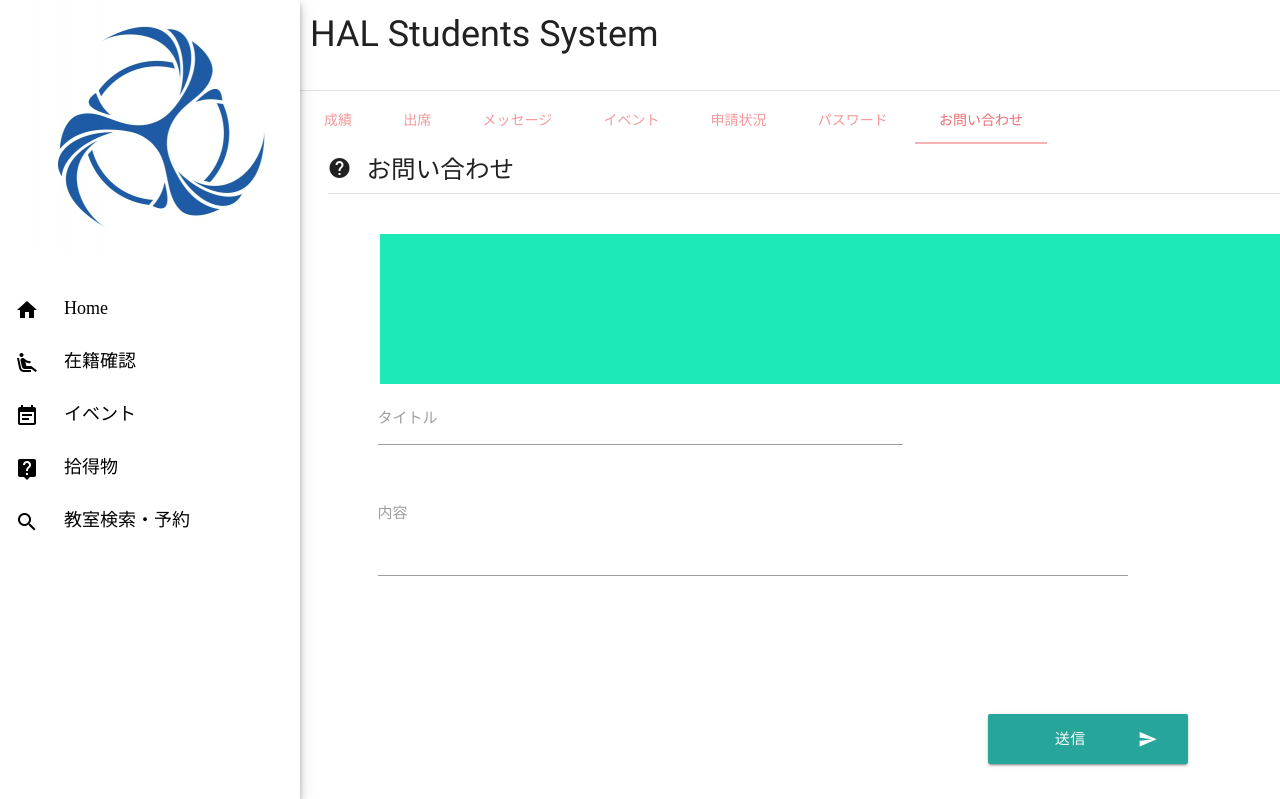
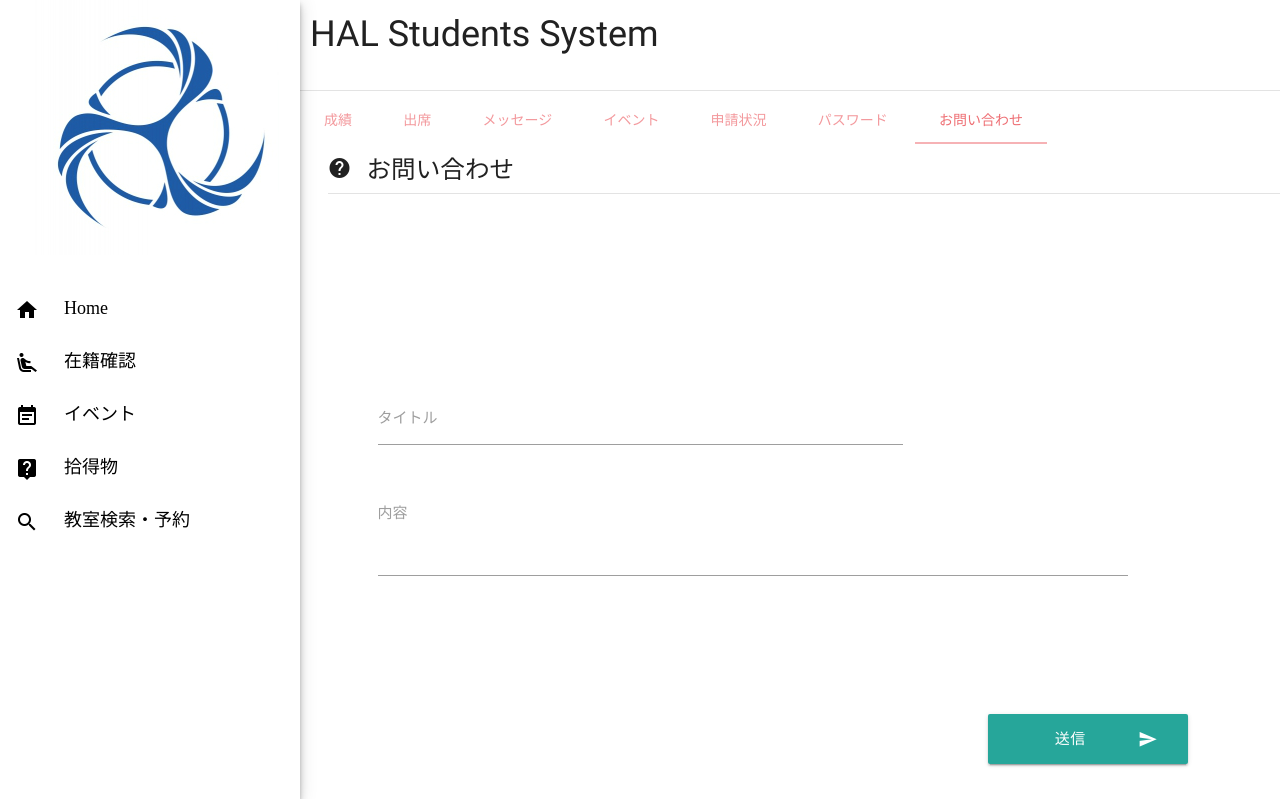
Before and after one commit to hiroki-otsu/HalStidentWorks, a PHP site: page /home.php in a window 1280 px wide, after a click on "お問い合わせ"; the page is wider, and only the part inside the window is pictured. Shown: the top 799 px of that part. Run offline with PHP 8.4, Linux system fonts and the light colour scheme; data that the repository does not hold is empty.

Commit message:
backgroud-colorを削除

```diff
--- a/web/css/design/design_home.css
+++ b/web/css/design/design_home.css
@@ -312,7 +312,6 @@
   margin-top: 15px;
   margin-right: auto;
   margin-left: auto;
-  background-color: #1de9b6;
 }
 #contact-content {
   width: 55rem;
```
